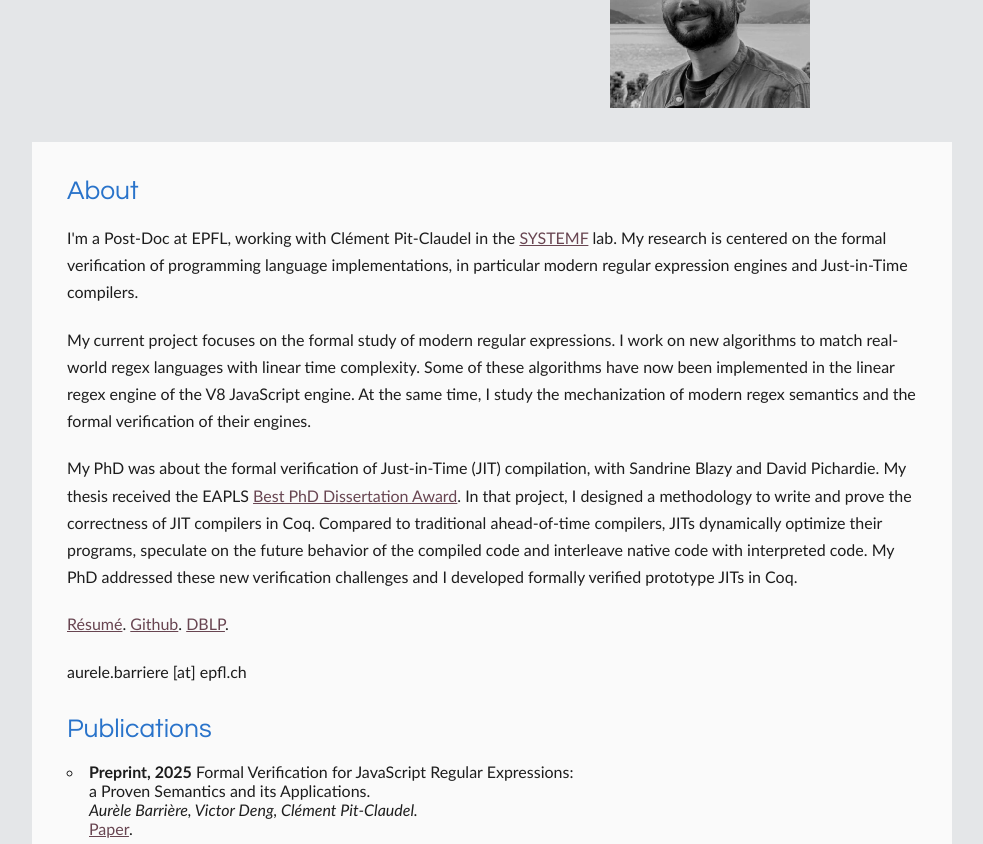
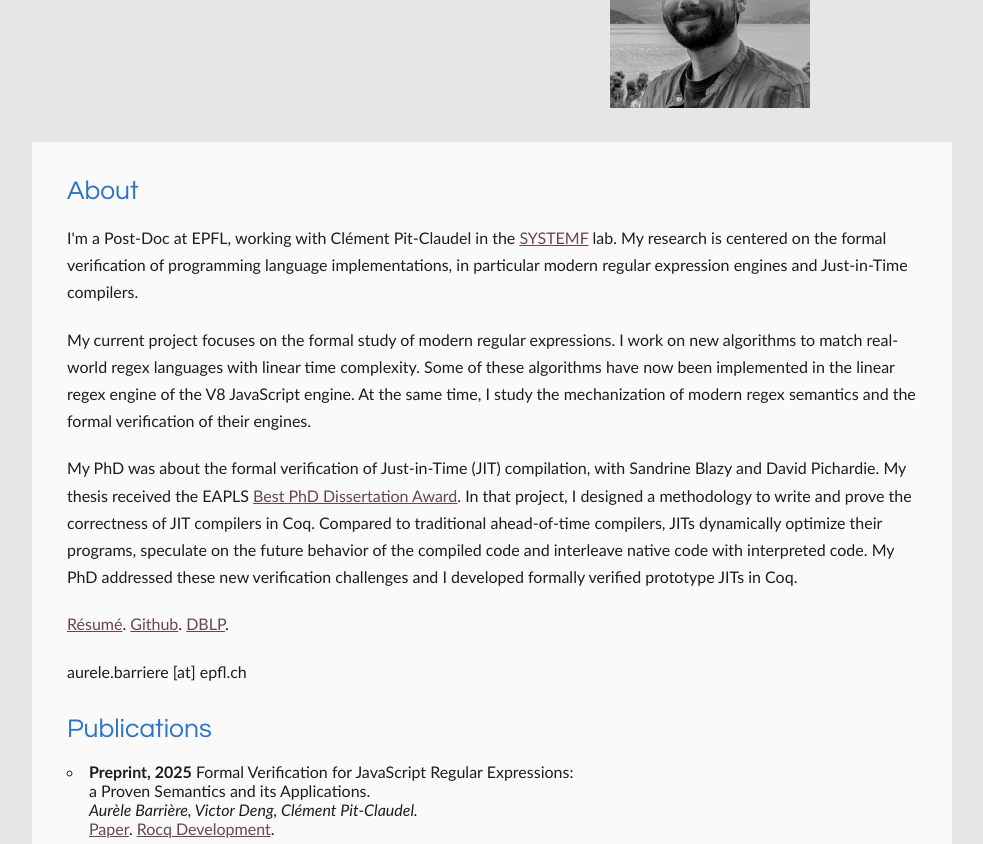
Before and after one commit to Aurele-Barriere/Aurele-Barriere.github.io, a plain HTML site: page index.html in a window 1280 px wide. Shown: the part 108-952 px from the top of the page, without its empty margins (148-1131 px from the left). Drawn offline with Linux system fonts and the light colour scheme.

Commit message:
add linden link

```diff
--- a/index.html
+++ b/index.html
@@ -58,7 +58,7 @@
 	  <li><b>Preprint, 2025</b> Formal Verification for JavaScript Regular Expressions:<br/>
 	    a Proven Semantics and its Applications.<br/>
 	    <i>Aurèle Barrière, Victor Deng, Clément Pit-Claudel.</i><br/>
-	    <a href="https://arxiv.org/abs/2507.13091">Paper</a>.</li>
+	    <a href="https://arxiv.org/abs/2507.13091">Paper</a>. <a href="https://github.com/epfl-systemf/Linden">Rocq Development</a>.</li>
 
 	  <li><b>ACM Book, 2025</b> Formal Verification of Just-in-Time Compilation. <br/>
 	    <i>Aurèle Barrière.</i><br/>
```
